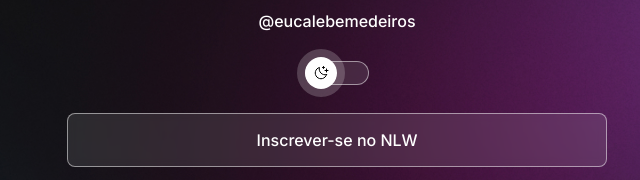
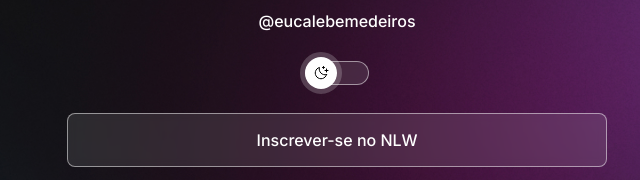
Before and after one commit to IsCorvo/Discover2, a plain HTML site: page index.html in a window 1280 px wide. In both pictures the pointer is over the button 624 px from the left and 267 px from the top of the page. Shown: the part 194-374 px from the top of the page, 303-943 px from the left. Drawn offline with nearby package versions, Linux system fonts and the light colour scheme.

Commit message:
Commit Att - "button:hover"

```diff
--- a/style.css
+++ b/style.css
@@ -87,7 +87,7 @@
 }
 
 #switch button:hover {
-  outline: 8px solid var(--highlight-color);
+  outline: 5px solid var(--highlight-color);
 }
 
 #switch span {
```
